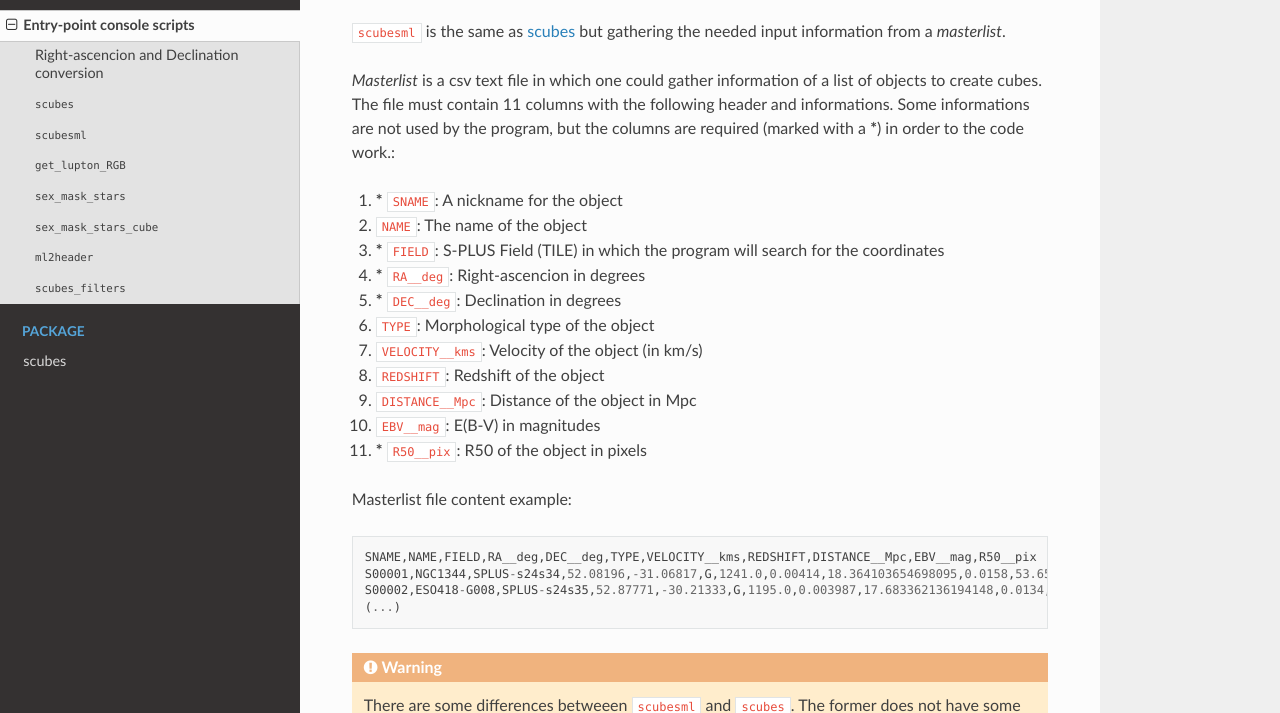
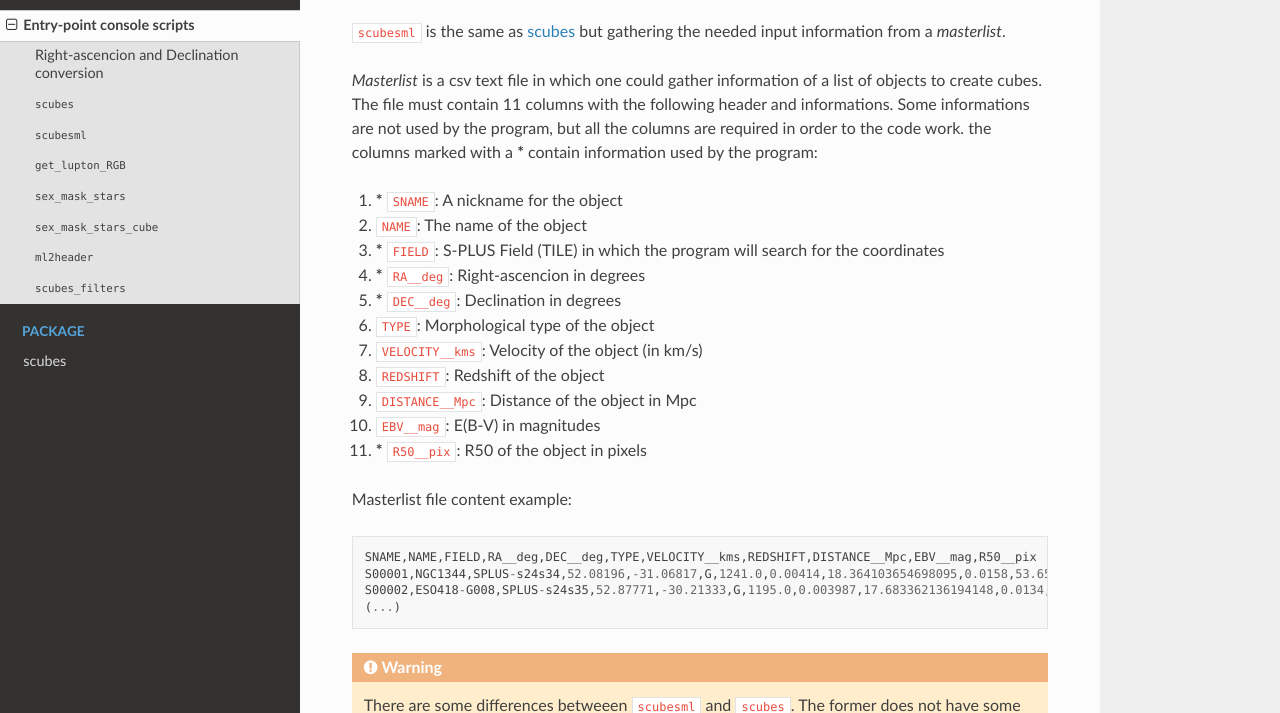
Before and after one commit to elacerda/s-cubes, a Sphinx documentation site: the page built from docs/ep.rst, in a window 1280 px wide and 900 px high, scrolled down 973 px, cut to the strip 187-900 px from the top of the window. Built offline with Sphinx 7.4.7 and the Read the Docs theme 2.0.0, drawn with Linux system fonts in a browser that asks for light colours.

Commit message:
update epscubesml documentation

```diff
--- a/docs/ep.rst
+++ b/docs/ep.rst
@@ -65,8 +65,9 @@ information from a *masterlist*.
 
 *Masterlist* is a csv text file in which one could gather information of a list
 of objects to create cubes. The file must contain 11 columns with the following
-header and informations. Some informations are not used by the program, but the
-columns are required (marked with a **\***) in order to the code work.:
+header and informations. Some informations are not used by the program, but all
+the columns are required in order to the code work. the columns marked with a **\***
+contain information used by the program:
 
 #. **\*** ``SNAME``: A nickname for the object
 #. ``NAME``: The name of the object
```
